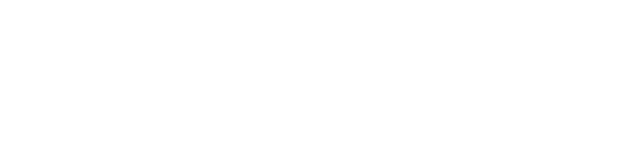
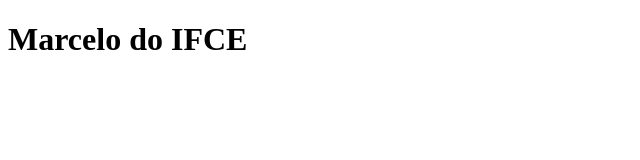
Before and after one commit to marceloifce2013/aula02ifce, a plain HTML site: page index.html in a window 1280 px wide. Shown: the whole page, without its empty margins (0-640 px from the left). Drawn offline with Linux system fonts and the light colour scheme.

Commit message:
Update index.html

```diff
--- a/index.html
+++ b/index.html
@@ -6,6 +6,6 @@
     <title>Document</title>
 </head>
 <body>
-
+    <h1>Marcelo do IFCE</h1>
 </body>
 </html>
```
